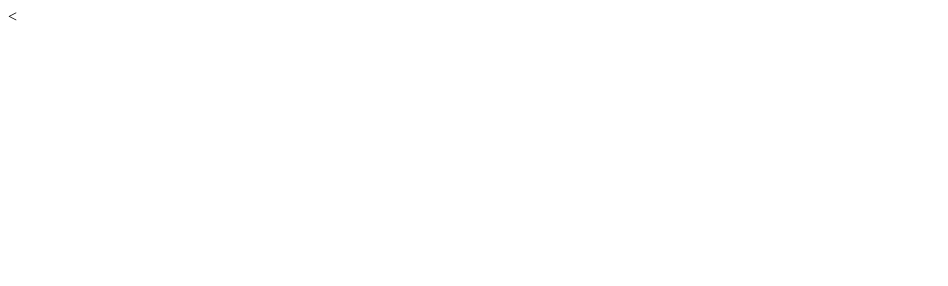
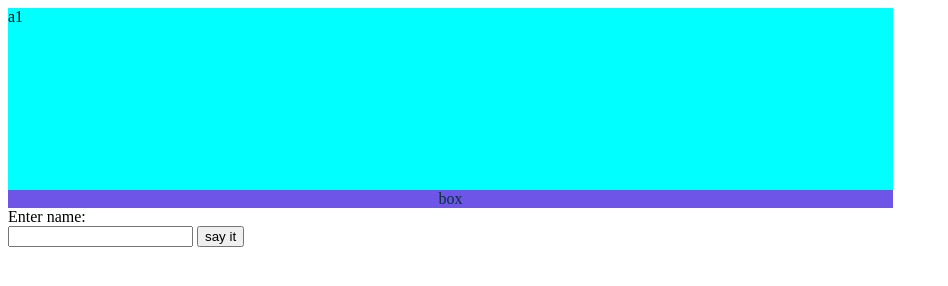
Before and after one commit to pravin1657/new, a plain HTML site: page index.html in a window 1280 px wide. Shown: the whole page, without its empty margins (0-948 px from the left). Drawn offline with Linux system fonts and the light colour scheme.

Commit message:
created some basic structure

```diff
--- /dev/null
+++ b/index.css
@@ -0,0 +1,15 @@
+#box1{
+    background-color: aqua;
+    position: relative;
+
+    height: 200px;
+    width: 70%;
+}
+#box2{
+    width: 100%;
+    text-align: center;
+    position: absolute;
+    bottom: 0;
+    opacity: 0.8;
+    background-color: blueviolet;
+}
--- a/index.html
+++ b/index.html
@@ -1 +1,27 @@
-<
+<!DOCTYPE html>
+<html lang="en">
+<head>
+    <meta charset="UTF-8">
+    <meta name="viewport" content="width=device-width, initial-scale=1.0">
+    <link rel="stylesheet" href="index.css">
+    <title>Document</title>
+</head>
+<body>
+    <section id="box1">
+        a1
+        <section id="box2"> box</section>
+    </section>
+    <section>
+        <div>Enter name:</div>
+        <div>
+            <input id="name" type="text">
+            <button >say it</button>
+        </div>
+
+    </section>
+
+
+    <div id="textarea1"></div>
+    <script src="js.js"></script>
+</body>
+</html>
--- /dev/null
+++ b/js.js
@@ -0,0 +1,20 @@
+// FUNCTION FOR PRINTING RESULT
+function sayhello(){
+    var name=document.getElementById("name").value;
+    var massage="hello";
+    document.getElementById("textarea1").textContent="hello " + name;
+
+}
+// function call of sayhello
+document.querySelector("button").addEventListener("click", sayhello);
+
+
+//Function for printing co-ordintes for x and y of arrow after pressing shift key
+function m(event){
+    if(event.shiftKey==true){
+        console.log("X:" +event.clientX);
+        console.log("Y:" +event.clientY);
+    }
+
+}
+document.querySelector("body").addEventListener("mousemove",m);
```
Also changed, not shown: 1 other file.
